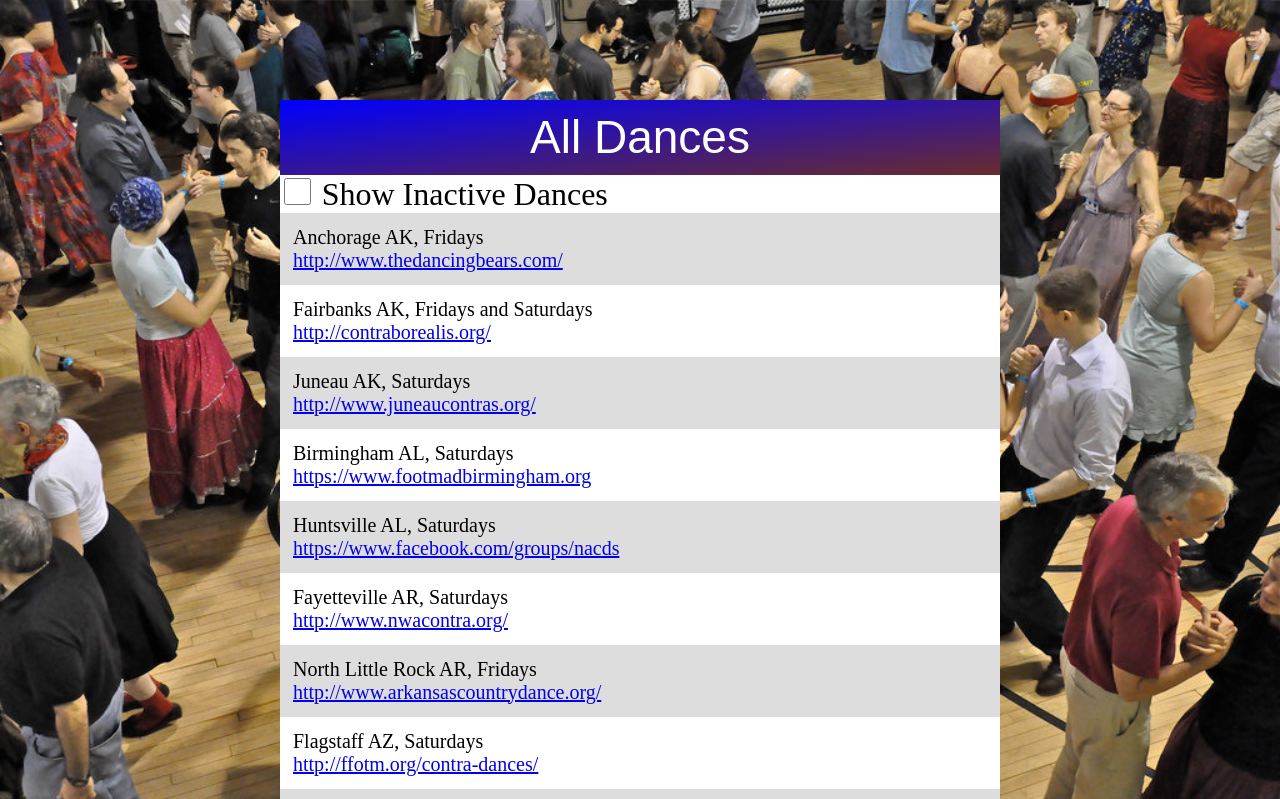
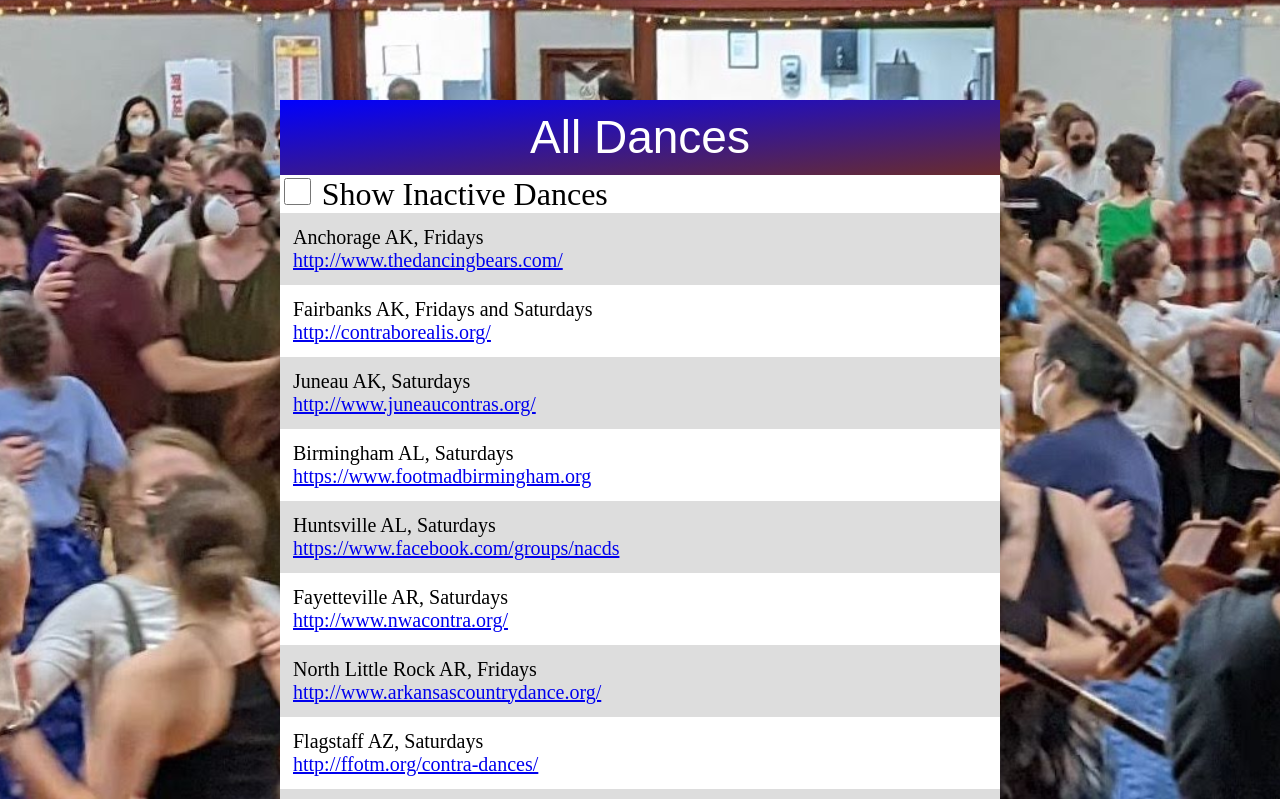
Before and after one commit to jeffkaufman/trycontra, a plain HTML site: page list.html in a window 1280 px wide. Shown: the top 799 px of the page. Drawn offline with Linux system fonts and the light colour scheme.

Commit message:
switch background image to a masked photo

```diff
--- a/simple.css
+++ b/simple.css
@@ -1,5 +1,5 @@
 body {
-  background: url(background.jpg) no-repeat center center fixed;
+  background: url(masked-background.jpg) no-repeat center center fixed;
   background-size: cover;
 
   margin: 0;
```
Also changed, not shown: index.html (+1 -1 lines), masked-background.jpg (added).
